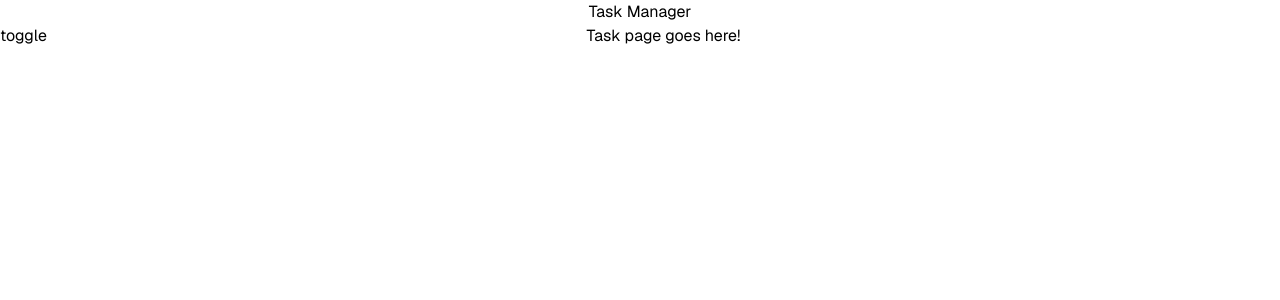
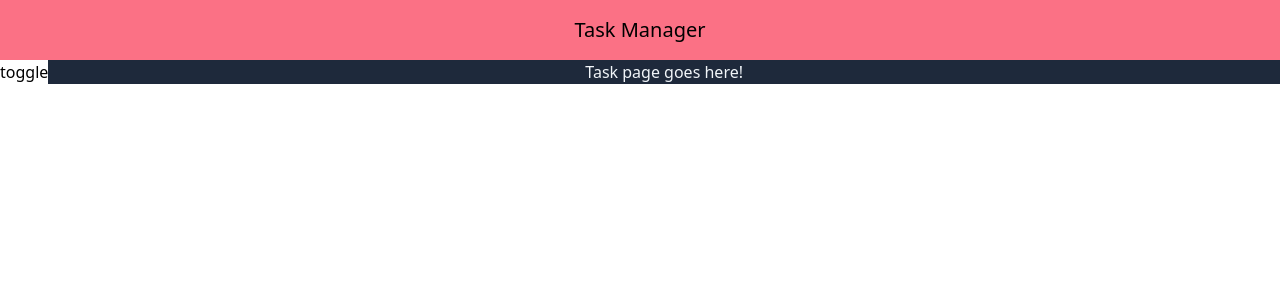
Before and after one commit to visionas9/task-manager, a Next.js app: page /task/1 in a window 1280 px wide. Shown: the top 300 px of the page. Built offline with nearby package versions, Linux system fonts and the light colour scheme.

Commit message:
clean seperation of components with colors

```diff
--- a/app/components/Header.tsx
+++ b/app/components/Header.tsx
@@ -1,6 +1,9 @@
 export default function Header() {
   return (
-    <div className="flex items-center justify-center font-sans">
+    <div
+      className="flex items-center justify-center
+    font-sans text-xl bg-rose py-4"
+    >
       <h1>Task Manager</h1>
     </div>
   );
--- a/app/components/Sidebar.tsx
+++ b/app/components/Sidebar.tsx
@@ -12,7 +12,7 @@ export default function Sidebar() {
   return (
     <>
       <aside
-        className={`flex flex-col h-screen ${open ? "w-[20%]" : "hidden"}`}
+        className={`flex flex-col h-screen bg-emerald ${open ? "w-[20%]" : "hidden"}`}
       >
         <ul>
           {harcodedSidebar.map((i) => (
--- a/app/globals.css
+++ b/app/globals.css
@@ -1,8 +1,10 @@
 @import "tailwindcss";
 
-@theme  {
-  --color-background: var(--background);
-  --color-foreground: var(--foreground);
-  --font-sans: var(--font-geist-sans);
-  --font-mono: var(--font-geist-mono);
+@theme {
+  --color-slate: #1e293b;
+  --color-sky: #38bdf8;
+  --color-emerald: #34d399;
+  --color-amber: #fbbf24;
+  --color-rose: #fb7185;
+  --color-light: #f1f5f9;
 }
--- a/app/task/[id]/page.tsx
+++ b/app/task/[id]/page.tsx
@@ -1,3 +1,10 @@
 export default function TaskPage() {
-  return <div className="flex flex-col items-center">Task page goes here!</div>;
+  return (
+    <main
+      className="flex flex-col items-center
+  bg-slate text-light"
+    >
+      Task page goes here!
+    </main>
+  );
 }
```
